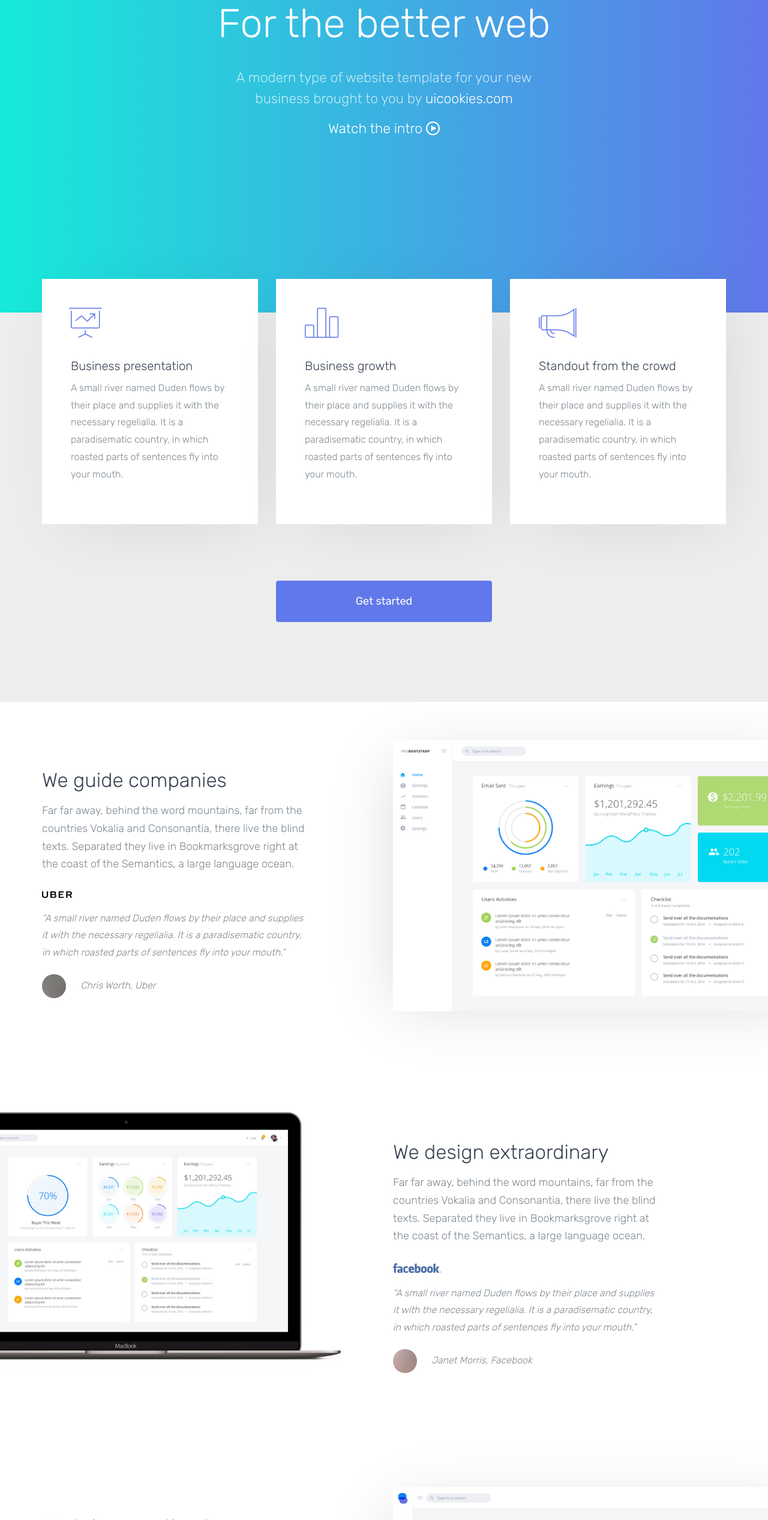
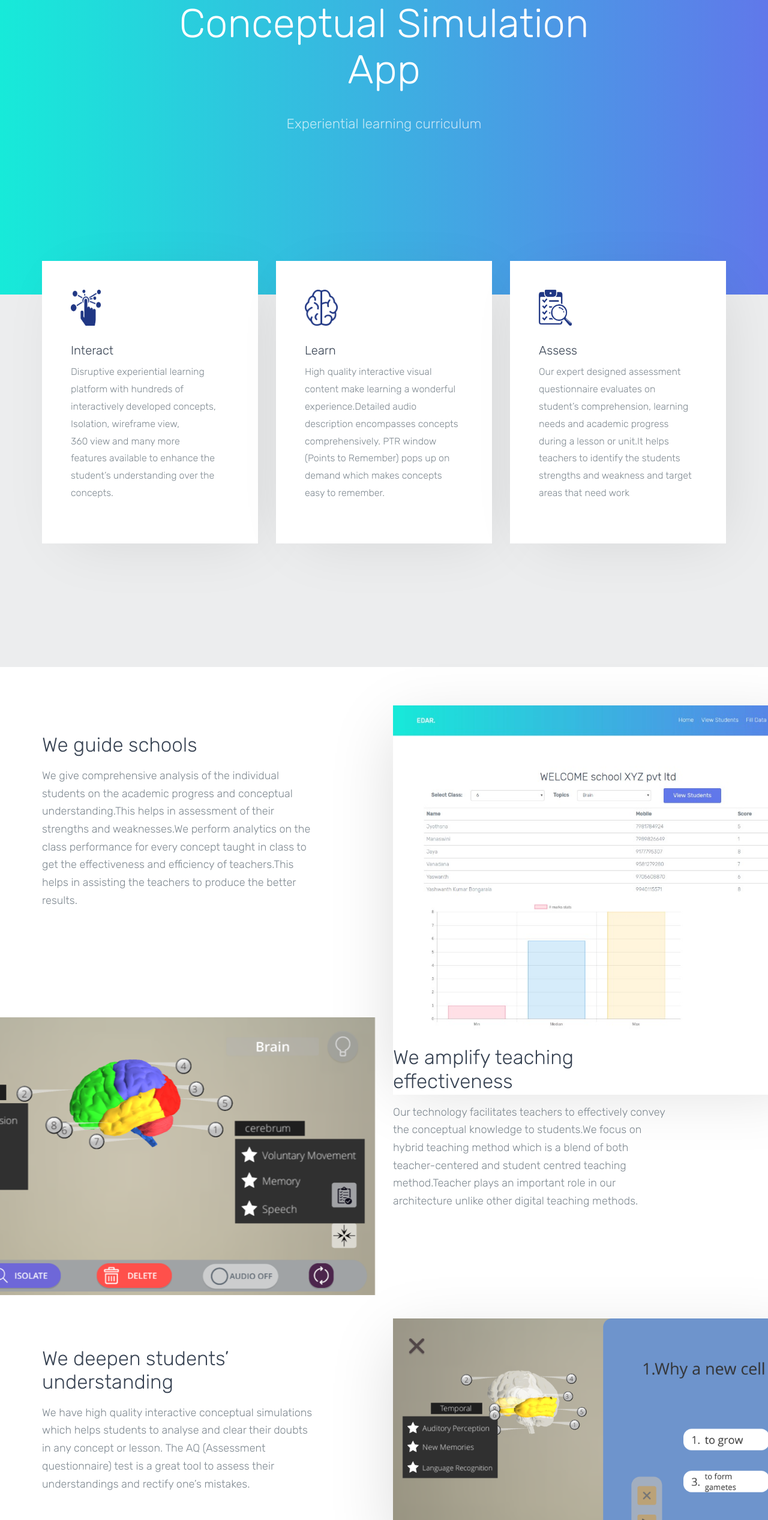
Before and after one commit to lkoshale/website, a website: page sublime/index.html in a window 1280 px wide. Shown: the part 266-2800 px from the top of the page at 60% size. Drawn offline with Linux system fonts and the light colour scheme; files whose address does not match are found by name.

Commit message:
main page changed

```diff
--- a/sublime/index.html
+++ b/sublime/index.html
@@ -3,9 +3,9 @@
   <head>
     <meta charset="utf-8">
     <meta name="viewport" content="width=device-width, initial-scale=1">
-    <title>uiCookies:Sublime &mdash; Free Bootstrap Theme, Free Responsive Bootstrap Website Template</title>
-    <meta name="description" content="Free Bootstrap Theme by uicookies.com">
-    <meta name="keywords" content="free website templates, free bootstrap themes, free template, free bootstrap, free website template">
+    <title>EdAR Revamp the learning</title>
+    <meta name="description" content="The world of learning">
+    <meta name="keywords" content="Education, Augmented reality, Simulation, Schools">
 
     <link href="https://fonts.googleapis.com/css?family=Rubik:300,400,500" rel="stylesheet">
     <link rel="stylesheet" href="css/styles-merged.css">
@@ -25,7 +25,9 @@
   <header role="banner" class="probootstrap-header">
     <div class="container-fluid">
       <!-- <div class="row"> -->
-        <a href="index.html" class="probootstrap-logo">Sublime<span>.</span></a>
+        <!-- <a href="index.html" class="probootstrap-logo">Sublime<span>.</span></a> -->
+
+        <a href="index.html" class="probootstrap-logo"><img src="img/edarlogo.png" height="60" width="120"/></a>
 
         <a href="#" class="probootstrap-burger-menu visible-xs" ><i>Menu</i></a>
         <div class="mobile-menu-overlay"></div>
@@ -37,7 +39,7 @@
             <li><a href="pricing.html">Pricing</a></li>
             <li><a href="tour.html">Tour</a></li>
             <li><a href="login.html">Log in</a></li>
-            <li class="probootstrap-cta"><a href="signup.html">Sign up</a></li>
+            <!-- <li class="probootstrap-cta"><a href="signup.html">Sign up</a></li> -->
           </ul>
           <div class="extra-text visible-xs">
             <a href="#" class="probootstrap-burger-menu"><i>Menu</i></a>
@@ -47,7 +49,7 @@
               <li><a href="#"><i class="icon-facebook"></i></a></li>
               <li><a href="#"><i class="icon-instagram2"></i></a></li>
             </ul>
-            <p><small>&copy; Copyright 2017. All Rights Reserved.</small></p>
+            <p><small>&copy; Copyright 2018. All Rights Reserved.</small></p>
           </div>
         </nav>
 
@@ -55,11 +57,11 @@
           <div class="container">
             <div class="row">
               <div class="col-md-8 col-md-offset-2">
-                <h1 class="probootstrap-animate">Create cool template, For the better web</h1>
+                <h1 class="probootstrap-animate">The World’s First Conceptual Simulation App</h1>
                 <div class="probootstrap-subtitle probootstrap-animate">
-                  <h2>A modern type of website template for your new business brought to you by <a href="https://uicookies.com/" target="_blank">uicookies.com</a></h2>
+                  <h2>Experiential learning curriculum</h2>
                 </div>
-                <p class="watch-intro probootstrap-animate"><a href="https://vimeo.com/45830194" class="popup-vimeo">Watch the intro <i class="icon-play2"></i></a></p>
+                <!-- <p class="watch-intro probootstrap-animate"><a href="https://vimeo.com/45830194" class="popup-vimeo">Watch the intro <i class="icon-play2"></i></a></p> -->
               </div>
             </div>
           </div>
@@ -78,33 +80,40 @@
       <div class="row mb70" style="margin-top: -120px;">
         <div class="col-md-4 probootstrap-animate">
           <div class="probootstrap-box">
-              <div class="icon"><i class="icon-presentation"></i></div>
-              <h3>Business presentation</h3>
-              <p>A small river named Duden flows by their place and supplies it with the necessary regelialia. It is a paradisematic country, in which roasted parts of sentences fly into your mouth.</p>
+              <div class="icon"><img src="img/learn.png" height="60" width="50"/></div>
+              <h3>Interact</h3>
+              <p>Disruptive experiential learning platform  with hundreds of interactively
+              developed concepts, Isolation, wireframe view, <br> 360 view and many more <br> features  available
+              to enhance the student’s understanding over the concepts.</p>
           </div>
         </div>
         <div class="col-md-4 probootstrap-animate">
           <div class="probootstrap-box">
-              <div class="icon"><i class="icon-bargraph"></i></div>
-              <h3>Business growth</h3>
-              <p>A small river named Duden flows by their place and supplies it with the necessary regelialia. It is a paradisematic country, in which roasted parts of sentences fly into your mouth.</p>
+              <div class="icon"><img src="img/learn2.png" height="60" width="55"/></div>
+              <h3>Learn</h3>
+              <p>High quality interactive visual content make learning a wonderful experience.Detailed audio
+                description encompasses concepts comprehensively. PTR window (Points to Remember) pops up on
+                demand which makes concepts easy to remember.
+              </p>
           </div>
         </div>
         <div class="col-md-4 probootstrap-animate">
           <div class="probootstrap-box">
-              <div class="icon"><i class="icon-megaphone2"></i></div>
-              <h3>Standout from the crowd</h3>
-              <p>A small river named Duden flows by their place and supplies it with the necessary regelialia. It is a paradisematic country, in which roasted parts of sentences fly into your mouth.</p>
+              <div class="icon"><img src="img/learn3.png" height="60" width="55"/></div>
+              <h3>Assess</h3>
+              <p>Our expert designed assessment questionnaire evaluates on student’s comprehension,
+                learning needs and academic progress during a lesson or unit.It helps teachers to
+                identify the students strengths and weakness and target areas that need work</p>
           </div>
         </div>
       </div>
-      <div class="row">
+      <!-- <div class="row">
         <div class="col-md-4 col-md-offset-4 probootstrap-animate">
           <p class="text-center">
             <a href="#" class="btn btn-primary btn-lg btn-block" role="button">Get started</a>
           </p>
         </div>
-      </div>
+      </div> -->
     </div>
   </section>
   <!-- END: section -->
@@ -116,23 +125,23 @@
     <div class="container-fluid probootstrap-absolute">
       <div class="row">
         <div class="col-md-7 col-md-push-6 probootstrap-animate" data-animate-effect="fadeInRight">
-          <img src="img/img_showcase_2.jpg" alt="Free Bootstrap Template by uicookies.com" class="img-responsive shadow-left">
+          <img src="img/sideimg1.png" alt="" class="img-responsive shadow-left">
         </div>
       </div>
     </div>
     <div class="container">
       <div class="row">
         <div class="col-lg-5 col-md-5 section-heading probootstrap-animate">
-          <h2>We guide companies</h2>
-          <p class="lead">Far far away, behind the word mountains, far from the countries Vokalia and Consonantia, there live the blind texts. Separated they live in Bookmarksgrove right at the coast of the Semantics, a large language ocean.</p>
+          <h2>We guide schools</h2>
+          <p class="lead">We give comprehensive analysis of the individual students on the academic progress and conceptual understanding.This helps in assessment of their strengths and weaknesses.We perform analytics on the class performance for every concept taught in class to get the effectiveness and efficiency of teachers.This helps in assisting the teachers to produce the better results. </p>
 
-          <blockquote class="probootstrap-quote">
+          <!-- <blockquote class="probootstrap-quote">
             <figure class="probootstrap-quote-logo uber">
-             <img src="img/uber.png" alt="Free Bootstrap Template by uicookies.com" class="img-responsive">
+             <img src="img/uber.png" alt="" class="img-responsive">
             </figure>
             <p>&ldquo;A small river named Duden flows by their place and supplies it with the necessary regelialia. It is a paradisematic country, in which roasted parts of sentences fly into your mouth.&rdquo;</p>
-            <p class="probootstrap-quote-author"><img src="img/person_1.jpg" alt="Free Bootstrap Template by uicookies.com"> Chris Worth, Uber</p>
-          </blockquote>
+            <p class="probootstrap-quote-author"><img src="img/person_1.jpg" alt=""> Chris Worth, Uber</p>
+          </blockquote> -->
         </div>
       </div>
     </div>
@@ -144,22 +153,25 @@
     <div class="container-fluid probootstrap-absolute">
       <div class="row">
         <div class="col-md-8 col-md-pull-2 probootstrap-animate" data-animate-effect="fadeInLeft">
-          <img src="img/laptop_1.jpg" alt="Free Bootstrap Template by uicookies.com" class="img-responsive">
+          <img src="img/sideimg2.png" alt="" class="img-responsive">
         </div>
       </div>
     </div>
     <div class="container">
       <div class="row">
         <div class="col-lg-5 col-md-5 col-md-push-6 section-heading probootstrap-animate">
-          <h2>We design extraordinary</h2>
-          <p class="lead">Far far away, behind the word mountains, far from the countries Vokalia and Consonantia, there live the blind texts. Separated they live in Bookmarksgrove right at the coast of the Semantics, a large language ocean.</p>
-          <blockquote class="probootstrap-quote">
+          <h2>We amplify teaching effectiveness</h2>
+          <p class="lead">Our technology facilitates teachers to effectively convey the conceptual knowledge to
+             students.We focus on hybrid teaching method which is a blend of both teacher-centered and student
+             centred teaching method.Teacher plays an important role in our architecture unlike other digital
+              teaching methods.</p>
+          <!-- <blockquote class="probootstrap-quote">
             <figure class="probootstrap-quote-logo facebook">
-             <img src="img/facebook.png" alt="Free Bootstrap Template by uicookies.com" class="img-responsive">
+             <img src="img/facebook.png" alt="" class="img-responsive">
             </figure>
             <p>&ldquo;A small river named Duden flows by their place and supplies it with the necessary regelialia. It is a paradisematic country, in which roasted parts of sentences fly into your mouth.&rdquo;</p>
-            <p class="probootstrap-quote-author"><img src="img/person_5.jpg" alt="Free Bootstrap Template by uicookies.com"> Janet Morris, Facebook</p>
-          </blockquote>
+            <p class="probootstrap-quote-author"><img src="img/person_5.jpg" alt=""> Janet Morris, Facebook</p>
+          </blockquote> -->
         </div>
       </div>
     </div>
@@ -171,30 +183,47 @@
     <div class="container-fluid probootstrap-absolute">
       <div class="row">
         <div class="col-md-7 col-md-push-6 probootstrap-animate" data-animate-effect="fadeInRight">
-          <img src="img/img_showcase_1.jpg" alt="Free Bootstrap Template by uicookies.com" class="img-responsive shadow-left">
+          <img src="img/sideimg3.png" alt="" class="img-responsive shadow-left">
         </div>
       </div>
     </div>
     <div class="container">
       <div class="row">
         <div class="col-lg-5 col-md-5 section-heading probootstrap-animate">
-          <h2>We bring emotion to our product</h2>
-          <p class="lead">Far far away, behind the word mountains, far from the countries Vokalia and Consonantia, there live the blind texts. Separated they live in Bookmarksgrove right at the coast of the Semantics, a large language ocean.</p>
+          <h2>We deepen students’ understanding</h2>
+          <p class="lead">We have high quality interactive conceptual simulations which helps students to analyse
+             and clear their doubts in any concept or lesson. The AQ (Assessment questionnaire)
+              test is a great tool to assess their understandings and rectify one’s mistakes.</p>
 
-          <blockquote class="probootstrap-quote">
+          <!-- <blockquote class="probootstrap-quote">
             <figure class="probootstrap-quote-logo twitter">
-             <img src="img/twitter.png" alt="Free Bootstrap Template by uicookies.com" class="img-responsive">
+             <img src="img/twitter.png" alt="" class="img-responsive">
             </figure>
             <p>&ldquo;A small river named Duden flows by their place and supplies it with the necessary regelialia. It is a paradisematic country, in which roasted parts of sentences fly into your mouth.&rdquo;</p>
-            <p class="probootstrap-quote-author"><img src="img/person_7.jpg" alt="Free Bootstrap Template by uicookies.com"> Jessa Sy, Twitter</p>
-          </blockquote>
+            <p class="probootstrap-quote-author"><img src="img/person_7.jpg" alt=""> Jessa Sy, Twitter</p>
+          </blockquote> -->
         </div>
       </div>
     </div>
   </section>
   <!-- END: section -->
+
+<!-- START: section  custom -->
+<section class="probootstrap-section probootstrap-section-colored">
+    <div class="container">
+      <div class="row">
+        <div class="col-md-6 section-heading mb50 text-center probootstrap-animate ">
+            <h2>10000+ <br> Subscribers </h2>
+        </div>
+        <div class="col-md-6 section-heading mb50 text-center probootstrap-animate">
+            <h2>100 <br> Schools </h2>
+        </div>
+        </div>
+    </div>
+</section>
+
   <!-- START: section -->
-  <section class="probootstrap-section probootstrap-section-colored">
+  <!-- <section class="probootstrap-section probootstrap-section-colored">
     <div class="container">
       <div class="row">
         <div class="col-md-8 col-md-offset-2 section-heading mb50 text-center probootstrap-animate">
@@ -233,10 +262,10 @@
         <div class="clearfix visible-sm-block"></div>
       </div>
     </div>
-  </section>
+  </section> -->
   <!-- END: section -->
 
-  <section class="probootstrap-section">
+  <!-- <section class="probootstrap-section">
     <div class="container">
       <div class="row">
         <div class="col-md-8 col-md-offset-2 section-heading mb50 text-center">
@@ -262,27 +291,27 @@
         </div>
       </div>
     </div>
-  </section>
+  </section> -->
   <!-- END: section -->
 
   <!-- START: footer -->
   <footer role="contentinfo" class="probootstrap-footer">
     <div class="container">
       <div class="row">
-        <div class="col-md-4">
+        <div class="col-md-6">
           <div class="probootstrap-footer-widget">
             <h3>About</h3>
             <p>A small river named Duden flows by their place and supplies it with the necessary regelialia. It is a paradisematic country, in which roasted parts of sentences fly into your mouth.</p>
             <p><a href="#" class="link-with-icon">Learn More <i class=" icon-chevron-right"></i></a></p>
           </div>
         </div>
-        <div class="col-md-4">
+        <!-- <div class="col-md-4">
           <div class="probootstrap-footer-widget">
             <h3>Blog</h3>
             <ul class="probootstrap-blog-list">
               <li>
                 <a href="#">
-                  <figure><img src="img/img_2.jpg" alt="Free Bootstrap Template by uicookies.com" class="img-responsive"></figure>
+                  <figure><img src="img/img_2.jpg" alt="" class="img-responsive"></figure>
                   <div class="text">
                     <h4>River named Duden flows</h4>
                     <p>A small river named Duden flows by their place</p>
@@ -309,8 +338,8 @@
               </li>
             </ul>
           </div>
-        </div>
-        <div class="col-md-4">
+        </div> -->
+        <div class="col-md-6">
           <div class="probootstrap-footer-widget">
             <h3>Contact</h3>
             <ul class="probootstrap-contact-info">
@@ -330,7 +359,9 @@
             <li><a href=""><i class="icon-instagram2"></i></a></li>
           </ul>
           <p>
-            <small>&copy; 2018 <a href="https://uicookies.com/" target="_blank">uiCookies:Sublime</a>. All Rights Reserved. <br> Designed &amp; Developed by <a href="https://uicookies.com/" target="_blank">uicookies.com</a> Demo Images: Unsplash</small>
+            <small>&copy; 2018 <a href="https://github.com/lkoshale/" target="_blank">EdAR</a>.
+               All Rights Reserved. <br> Designed &amp; Developed by
+               <a href="https://github.com/lkoshale/" target="_blank">Lokesh Koshale</a> Images:Yashwant</small>
           </p>
 
         </div>
```
Also changed, not shown: sublime/SchoolStat.html (+2 -2 lines), sublime/js/submitData.js (+5 -13 lines), sublime/img/edarlogo.png (added), sublime/img/learn.png (added), sublime/img/learn2.png (added), sublime/img/learn3.png (added), sublime/img/sideimg1.png (added), sublime/img/sideimg2.png (added), sublime/img/sideimg3.png (added).
